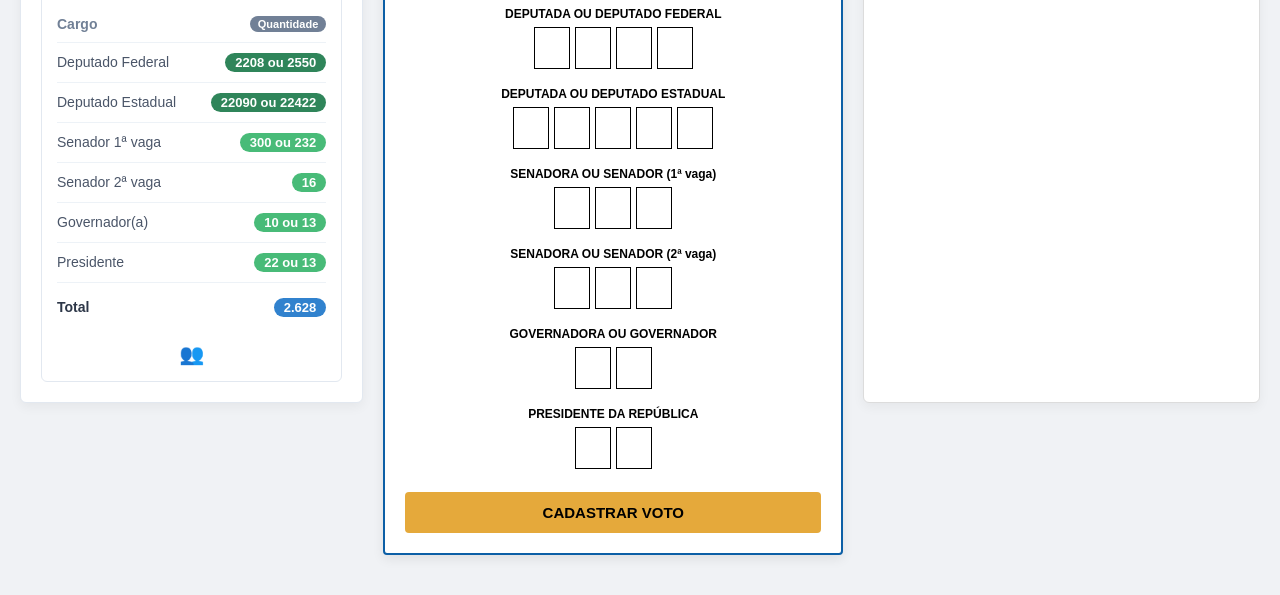
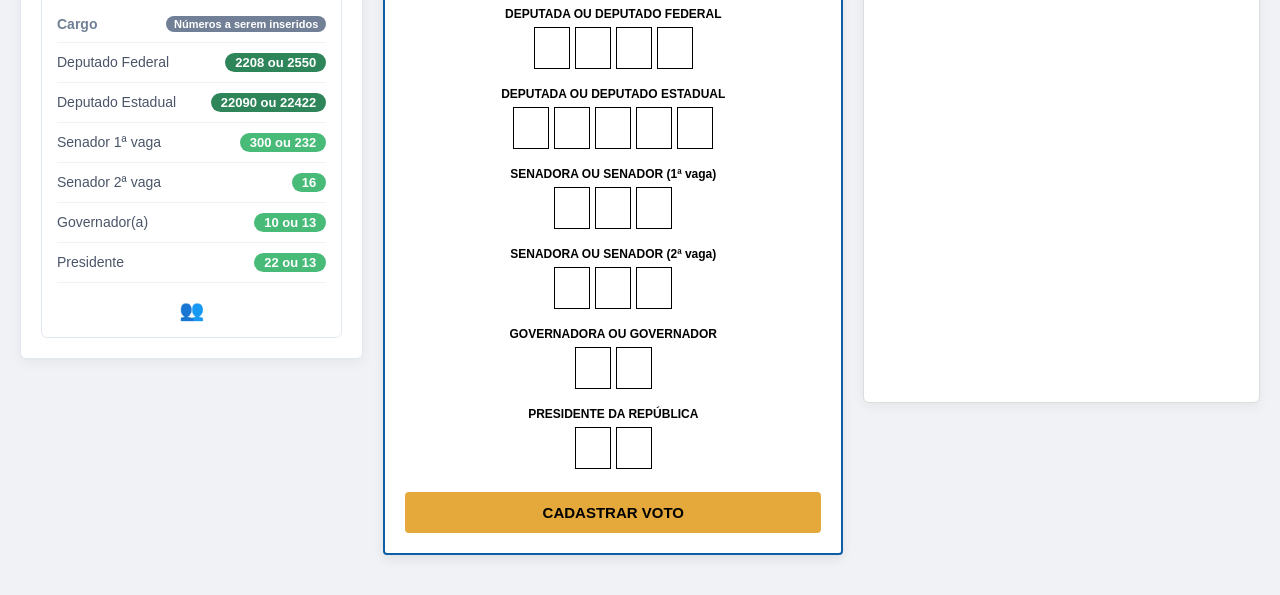
Before and after one commit to TheoLins/pesquisa-eleitoral-sp, a plain HTML site: page index.html in a window 1280 px wide. Shown: the part 181-776 px from the top of the page. Drawn offline with Linux system fonts and the light colour scheme.

Commit message:
Update index.html

```diff
--- a/index.html
+++ b/index.html
@@ -23,7 +23,7 @@
                 <div class="summary-table">
                     <div class="table-header">
                         <span>Cargo</span>
-                        <span class="badge-qty-header">Quantidade</span>
+                        <span class="badge-qty-header">Números a serem inseridos</span>
                     </div>
                     <div class="table-row"><span>Deputado Federal</span> <span class="badge-qty select-green">2208 ou 2550</span></div>
                     <div class="table-row"><span>Deputado Estadual</span> <span class="badge-qty select-green">22090 ou 22422</span></div>
@@ -31,8 +31,7 @@
                     <div class="table-row"><span>Senador 2ª vaga</span> <span class="badge-qty">16</span></div>
                     <div class="table-row"><span>Governador(a)</span> <span class="badge-qty">10 ou 13</span></div>
                     <div class="table-row"><span>Presidente</span> <span class="badge-qty">22 ou 13</span></div>
-                    <div class="table-row total-row"><span>Total</span> <span class="badge-qty select-blue">2.628</span></div>
-                </div>
+                    </div>
                 <div class="summary-footer-icon">👥</div>
             </div>
         </aside>
```
